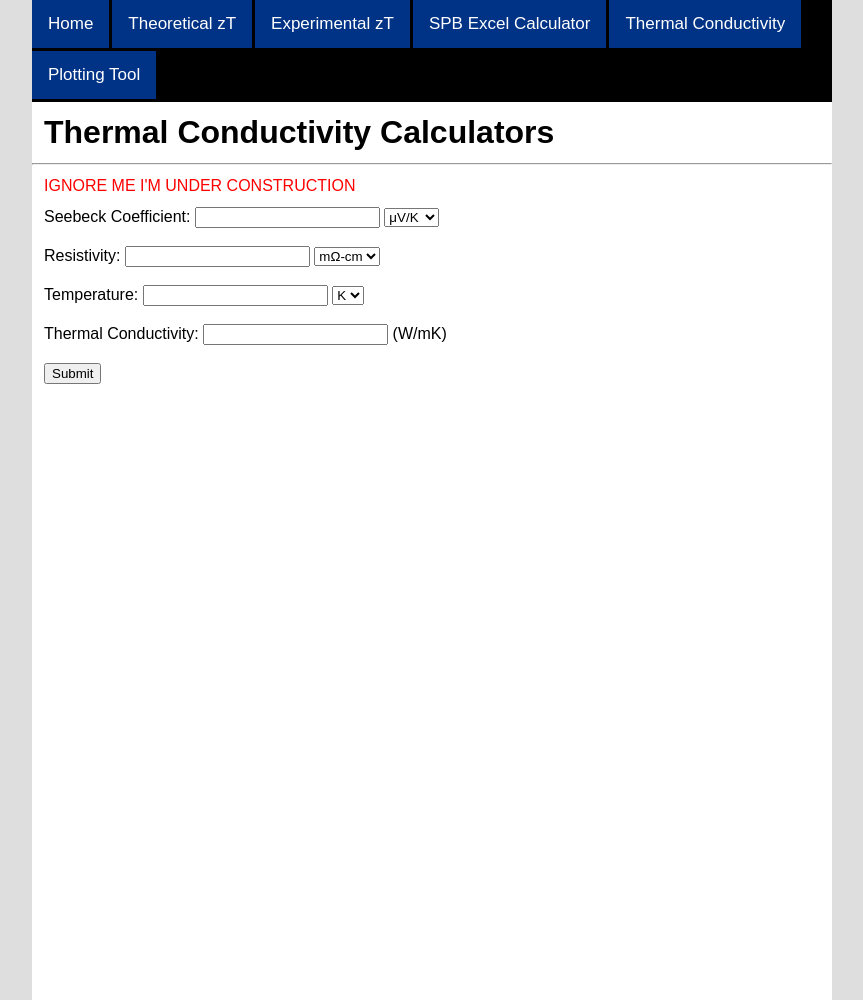
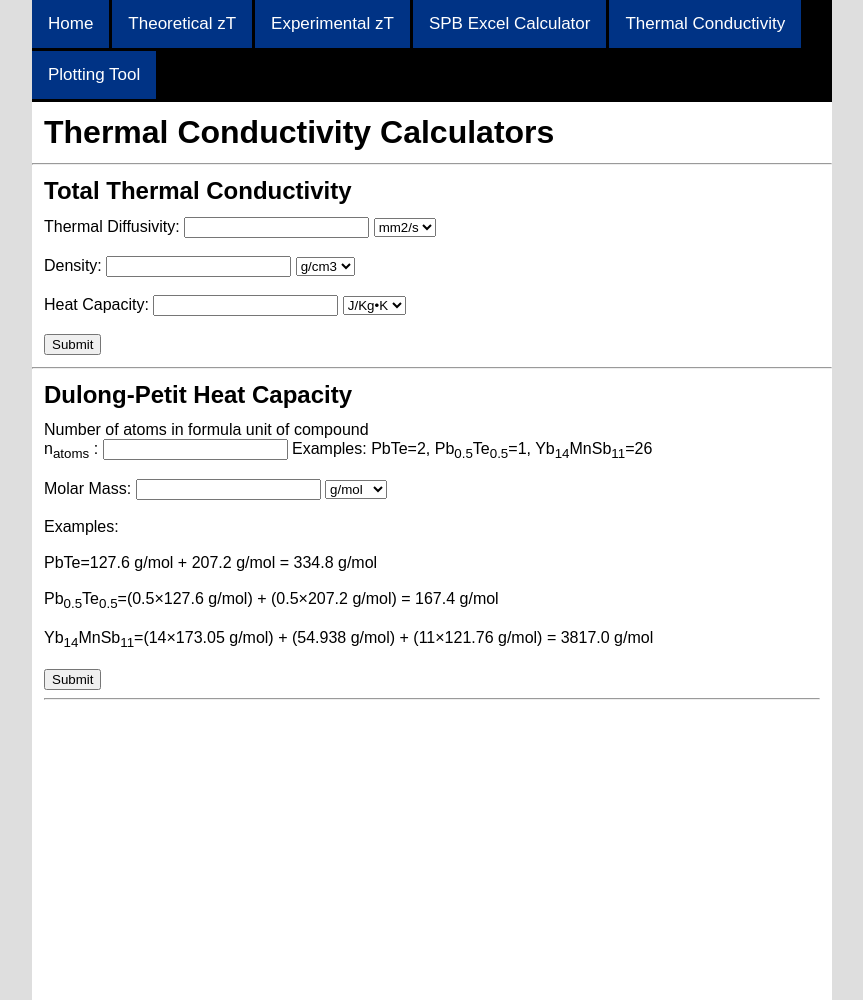
Before and after one commit to adamczykj95/effectivemass, a Flask app: page /thermal/ in a window 1280 px wide. Shown: the whole page, without its empty margins (208-1071 px from the left). Run offline with Flask 2, Linux system fonts and the light colour scheme.

Commit message:
updated thermal conductivity calculators

```diff
--- a/app.py
+++ b/app.py
@@ -637,9 +637,91 @@ def plot():
 def thermal():
     return render_template('thermal.html')
 
-@app.route('/thermal/', methods=['POST'])
+@app.route('/thermal/total_thermal_conductivity', methods=['POST'])
 def thermal_calculated():
-    return render_template('thermal.html')
+    form_items = ['diffusivity', 'diffusivity_units', 'density', 'density_units', 'cp', 'cp_units']
+    diffusivity_dict = {'mm2/s': 1E-6, 'cm2/s': 1E-4, 'm2/s': 1}
+    density_dict = {'gcm-3': 1000, 'kgm-3': 1}
+    heat_capacity_dict = {'jkgk': 1, 'jgk': 1E-3}
+
+    if request.method == "POST":
+        for item in form_items:
+            if item not in request.form:
+                return render_template("thermal.html", \
+                thermal_cond_error=True, error_message="No file partition")
+            else:
+                continue
+
+        diffusivity = request.form['diffusivity']
+        diffusivity_units = request.form['diffusivity_units']
+        density = request.form['density']
+        density_units = request.form['density_units']
+        heat_capacity = request.form['cp']
+        heat_capacity_units = request.form['cp_units']
+
+        form_items_list = [diffusivity, diffusivity_units, density,\
+        density_units, heat_capacity, heat_capacity_units]
+
+
+        for item in form_items_list:
+            if item == '':
+                return render_template("thermal.html", \
+                thermal_cond_error=True, error_message="An input field was left blank")
+            else:
+                continue
+        try:
+            diffusivity = float(diffusivity)
+            density = float(density)
+            heat_capacity = float(heat_capacity)
+
+        except ValueError:
+            return render_template("thermal.html", \
+            thermal_cond_error=True, error_message="Invalid inputs. Inputs must be numeric.")
+
+        thermal = "{:.3f}".format(diffusivity * diffusivity_dict[diffusivity_units] *\
+                density * density_dict[density_units] *\
+                heat_capacity * heat_capacity_dict[heat_capacity_units])
+
+        return render_template("thermal.html", output=thermal, thermal_cond_success=True)
+
+@app.route('/thermal/dulong_petit', methods=['POST'])
+def dulong_petit():
+    form_items = ['n_atoms', 'm', 'm_units']
+    molar_mass_dict = {'gmol': 1E-3, 'kgmol': 1}
+
+    if request.method == "POST":
+        for item in form_items:
+            if item not in request.form:
+                return render_template("thermal.html", \
+                dulong_petit_error=True, error_message="No file partition")
+            else:
+                continue
+
+        n_atoms = request.form['n_atoms']
+        molar_mass = request.form['m']
+        molar_mass_units = request.form['m_units']
+
+        form_items_list = [n_atoms, molar_mass, molar_mass_units]
+
+
+        for item in form_items_list:
+            if item == '':
+                return render_template("thermal.html", \
+                dulong_petit_error=True, error_message="An input field was left blank")
+            else:
+                continue
+        try:
+            n_atoms = float(n_atoms)
+            molar_mass = float(molar_mass)
+
+        except ValueError:
+            return render_template("thermal.html", \
+            dulong_petit_error=True, error_message="Invalid inputs. Inputs must be numeric.")
+
+        R = 8.314 # gas constant. J/molK
+        heat_capacity = "{:.3f}".format((3 * n_atoms * R) / (molar_mass * molar_mass_dict[molar_mass_units]))
+
+        return render_template("thermal.html", output=heat_capacity, dulong_petit_success=True)
 
 if __name__ == "__main__":
     app.debug = True
--- a/templates/index.html
+++ b/templates/index.html
@@ -108,7 +108,7 @@
 
 <hr id="psi_anchor">
 <h2>Psi (&Psi;) from Seebeck</h2>
-<form method="post" action="{{ url_for('index_psi', _anchor="psi_anchor") }}" id="index_psi" autocomplete="off">
+<form method="post" action="{{ url_for('index_psi', _anchor='psi_anchor') }}" id="index_psi" autocomplete="off">
 	<label for="seebeck">Seebeck Coefficent (&mu;V/K): </label>
 	<input type="text" id="seebeck" name="seebeck"><br><br>
 
@@ -129,7 +129,7 @@
 
 <hr id="beta_anchor">
 <h2>Quality Factor (&beta;)</h2>
-<form method="post" action="{{ url_for('index_beta', _anchor="beta_anchor") }}" id="index_beta" autocomplete="off">
+<form method="post" action="{{ url_for('index_beta', _anchor='beta_anchor') }}" id="index_beta" autocomplete="off">
 	<label for="mu0">Intrinsic mobility (cm<sup>2</sup>/V&bull;s): </label>
 	<input type="text" id="mu0" name="mu0"><br><br>
 
--- a/templates/thermal.html
+++ b/templates/thermal.html
@@ -1,48 +1,82 @@
 {% extends "base.html" %}
 
 {% block content %}
-	<h1>Thermal Conductivity Calculators</h1>
-	<hr>
-	<p style=color:red;>IGNORE ME I'M UNDER CONSTRUCTION</p>
+<h1>Thermal Conductivity Calculators</h1>
+<hr>
+<h2>Total Thermal Conductivity</h2>
 	<form method="post" action="{{ url_for('thermal_calculated') }}" id="action_form" autocomplete="off">
-		<label for="s">Seebeck Coefficient: </label>
-		<input type="text" id="s" name="s">
-			<select name="s_units" id="s_units">
-				<option value="uV/K">&mu;V/K</option>
-				<option value="mV/K">mV/K</option>
-				<option value="V/K">V/K</option>
+		<label for="diffusivity">Thermal Diffusivity: </label>
+		<input type="text" id="diffusivity" name="diffusivity">
+			<select name="diffusivity_units" id="diffusivity_units">
+				<option value="mm2/s">mm<sup>2</sup>/s</option>
+				<option value="cm2/s">cm<sup>2</sup>/s</option>
+				<option value="m2/s">m<sup>2</sup>/s</option>
 			</select>
 		<br>
 		<br>
-		<label for="r">Resistivity: </label>
-		<input type="text" id="r" name="r">
-		<select name="r_units" id="r_units">
-			<option value="mohm-cm">m&Omega;-cm</option>
-			<option value="ohm-cm">&Omega;-cm</option>
-			<option value="ohm-m">&Omega;-m</option>
+		<label for="r">Density: </label>
+		<input type="text" id="density" name="density">
+		<select name="density_units" id="density_units">
+			<option value="gcm-3">g/cm<sup>3</sup></option>
+			<option value="kgm-3">kg/m<sup>3</sup></option>
 		</select>
 		<br>
 		<br>
-		<label for="T">Temperature: </label>
-		<input type="text" id="T" name="T"><label for="T"></label>
-		<select name="T_units" id="T_units">
-			<option value="kelvin">K</option>
-			<option value="centigrade">C</option>
+		<label for="cp">Heat Capacity: </label>
+		<input type="text" id="cp" name="cp"><label for="cp"></label>
+		<select name="cp_units" id="cp_units">
+			<option value="jkgk">J/Kg&bull;K</option>
+			<option value="jgk">J/g&bull;K</option>
 		</select>
 		<br>
 		<br>
-		<label for="k">Thermal Conductivity: </label>
-		<input type="text" id="k" name="k"><label for="k"> (W/mK)</label><br><br>
 
 		<input type="submit" value="Submit">
 	</form>
 
-{% if error==True %}
-<p>Error: {{error_message}}</p>
+{% if thermal_cond_error==True %}
+<p class="error">Error: {{error_message}}</p>
 {% endif %}
 
-{% if success==True %}
-<a href="{{url_for('zt_download', name=download_path)}}" class="download">Download Excel File</a>
+{% if thermal_cond_success==True %}
+<p><b>Total Thermal Conductivity:</b> {{output}} (W/mK)</p>
 {% endif %}
 
+<hr id="dulong_petit_anchor">
+<h2>Dulong-Petit Heat Capacity</h2>
+	<form method="post" action="{{ url_for('dulong_petit', _anchor='dulong_petit_anchor')}}" id="action_form" autocomplete="off">
+		<label for="n_atoms">Number of atoms in formula unit of compound </label><br>
+		<label for="n_atoms">n<sub>atoms</sub> :</label>
+		<input type="text" id="n_atoms" name="n_atoms">
+		<label for="n_atoms">Examples: PbTe=2, Pb<sub>0.5</sub>Te<sub>0.5</sub>=1, Yb<sub>14</sub>MnSb<sub>11</sub>=26</label>
+
+		<br>
+		<br>
+		<label for="m">Molar Mass: </label>
+		<input type="text" id="m" name="m">
+		<select name="m_units" id="m_units">
+			<option value="gmol">g/mol</option>
+			<option value="kgmol">kg/mol</option>
+		</select>
+		<br>
+		<br>
+		<label for="m">Examples: <br><br>
+		PbTe=127.6 g/mol + 207.2 g/mol = 334.8 g/mol<br><br>
+		Pb<sub>0.5</sub>Te<sub>0.5</sub>=(0.5&times;127.6 g/mol) + (0.5&times;207.2 g/mol) = 167.4 g/mol<br><br>
+		Yb<sub>14</sub>MnSb<sub>11</sub>=(14&times;173.05 g/mol) + (54.938 g/mol) + (11&times;121.76 g/mol) = 3817.0 g/mol
+		<br>
+		<br>
+
+		<input type="submit" value="Submit">
+	</form>
+
+{% if dulong_petit_error==True %}
+<p class="error">Error: {{error_message}}</p>
+{% endif %}
+
+{% if dulong_petit_success==True %}
+<p><b>Heat Capacity:</b> {{output}} (J/Kg&bull;K)</p>
+{% endif %}
+<hr>
+
 {% endblock %}
```
